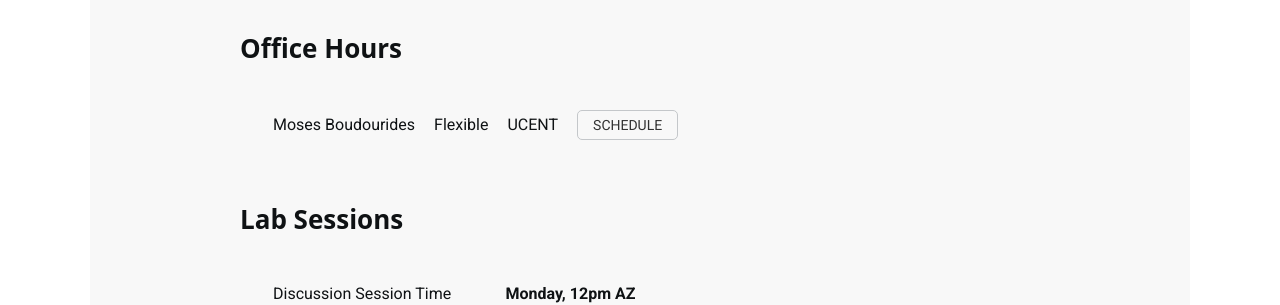
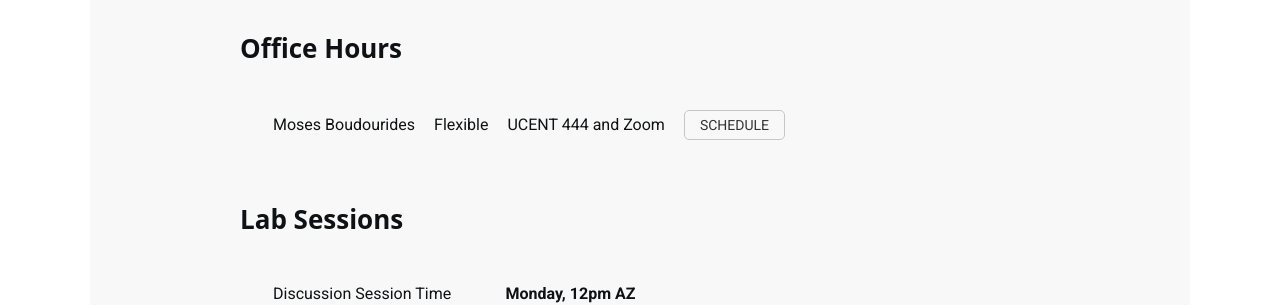
Before and after one commit to Watts-College/cpp-527-fall-2022, a Jekyll site: the page built from index.md, in a window 1280 px wide and 900 px high, scrolled down 1437 px. Shown: the part 145-450 px from the top of the window. Built offline with Jekyll 4.4.1, drawn with Linux system fonts in a browser that asks for light colours; nearby versions of some CDN libraries; a script bundle is joined from its source files by our own code; library files that are not in the unit come from our copies; a style sheet for code colours, icons or effects is not loaded.

Commit message:
Update index.md

```diff
--- a/index.md
+++ b/index.md
@@ -33,7 +33,7 @@ instructor:
    scholar_url: https://scholar.google.com/citations?user=IWN2LiYAAAAJ&hl=en
    linked_in_url: https://www.linkedin.com/in/moses-boudourides-24aba121/
    office_hours_time: Flexible
-   office_hours_location:  UCENT #444 and Zoom
+   office_hours_location:  UCENT 444 and Zoom
    office_hours_app_url: https://calendly.com/moses-boudourides
 
 
```
